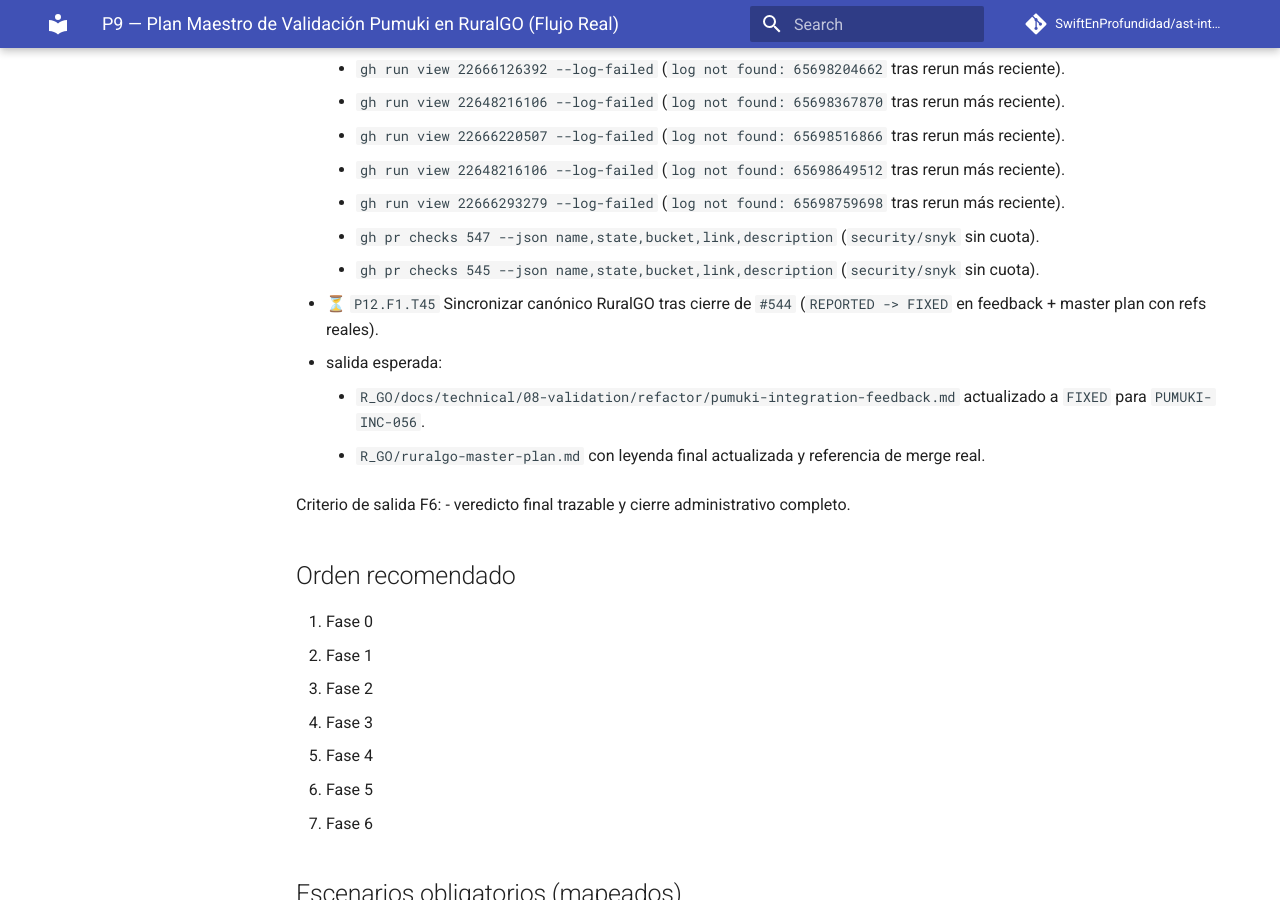
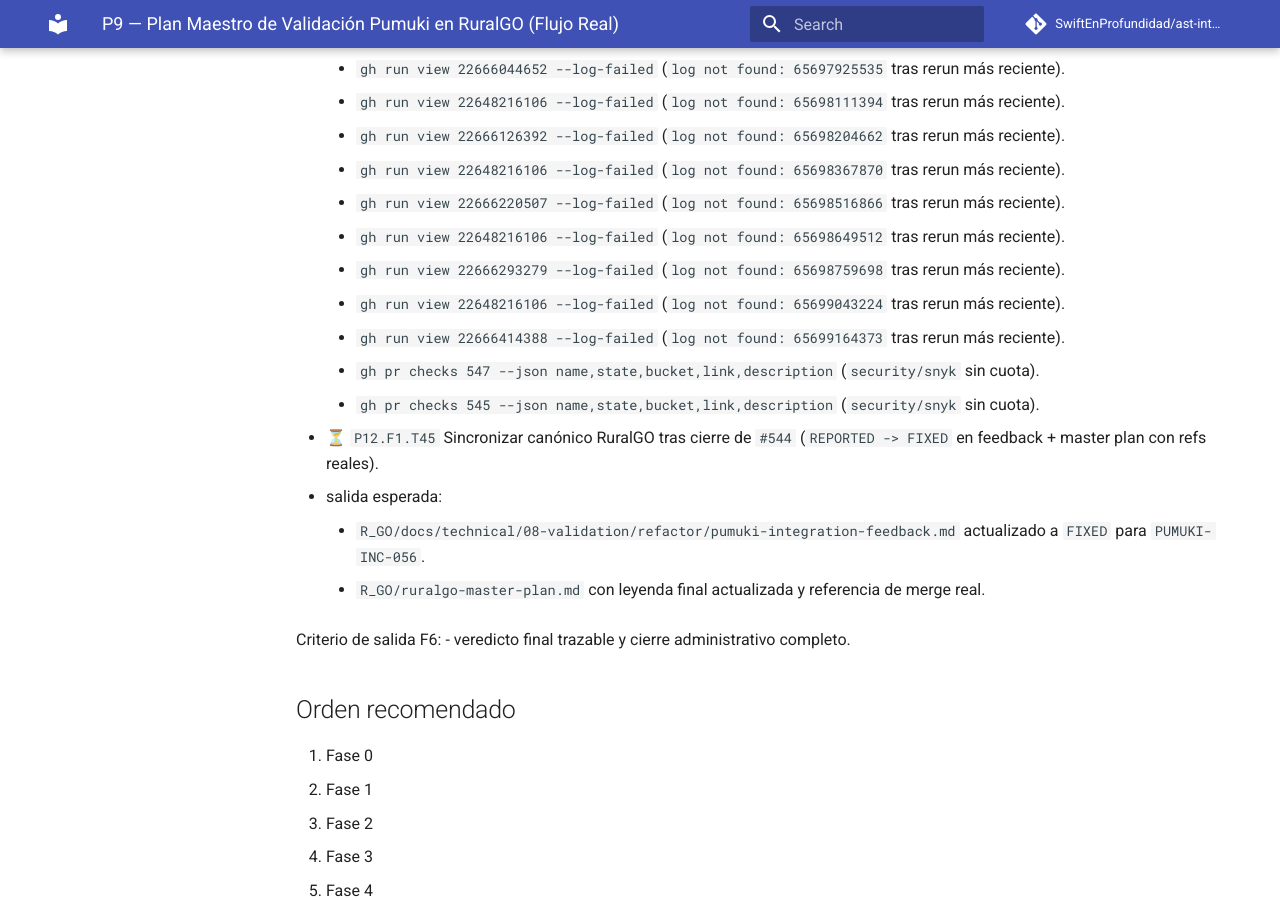
Before and after one commit to SwiftEnProfundidad/ast-intelligence-hooks, an MkDocs documentation site: the page built from docs/seguimiento-completo-validacion-ruralgo-03-03-2026.md, in a window 1280 px wide and 900 px high, scrolled down 51835 px. Built offline with MkDocs 1.6.1 and Material for MkDocs 9.7.7, drawn with Linux system fonts in a browser that asks for light colours; comment, search, counter and statistics services are not loaded; some of the changed text lies outside the part shown.

Commit message:
docs(tracking): append T47 heartbeat for latest blocker cycle

```diff
--- a/docs/seguimiento-completo-validacion-ruralgo-03-03-2026.md
+++ b/docs/seguimiento-completo-validacion-ruralgo-03-03-2026.md
@@ -1368,6 +1368,7 @@ Criterio de salida F5:
       - `https://github.com/SwiftEnProfundidad/ast-intelligence-hooks/issues/546#issuecomment-3996752091`
       - `https://github.com/SwiftEnProfundidad/ast-intelligence-hooks/issues/546#issuecomment-3996764860`
       - `https://github.com/SwiftEnProfundidad/ast-intelligence-hooks/issues/546#issuecomment-3996781223`
+      - `https://github.com/SwiftEnProfundidad/ast-intelligence-hooks/issues/546#issuecomment-3996790861`
     - evidencia de bloqueo vigente:
       - `gh run view 22648407847` (`billing lock` en GitHub Actions).
       - `gh run view 22648597740` (`billing lock` persistente tras rerun/retrigger).
@@ -1397,6 +1398,7 @@ Criterio de salida F5:
       - `gh run view 22666126392` (`billing lock` persistente en `PR #547` tras nuevo rerun).
       - `gh run view 22666220507` (`billing lock` persistente en `PR #547` tras nuevo rerun).
       - `gh run view 22666293279` (`billing lock` persistente en `PR #547` tras nuevo rerun).
+      - `gh run view 22666414388` (`billing lock` persistente en `PR #547` tras nuevo rerun).
       - `gh run view 22648216106 --log-failed` (`log not found: 65642755577`).
       - `gh run view 22648216106 --log-failed` (`log not found: 65642904197` tras nueva iteración).
       - `gh run view 22648597740 --log-failed` (`log not found: 65642481475`).
@@ -1446,6 +1448,8 @@ Criterio de salida F5:
       - `gh run view 22666220507 --log-failed` (`log not found: 65698516866` tras rerun más reciente).
       - `gh run view 22648216106 --log-failed` (`log not found: 65698649512` tras rerun más reciente).
       - `gh run view 22666293279 --log-failed` (`log not found: 65698759698` tras rerun más reciente).
+      - `gh run view 22648216106 --log-failed` (`log not found: 65699043224` tras rerun más reciente).
+      - `gh run view 22666414388 --log-failed` (`log not found: 65699164373` tras rerun más reciente).
       - `gh pr checks 547 --json name,state,bucket,link,description` (`security/snyk` sin cuota).
       - `gh pr checks 545 --json name,state,bucket,link,description` (`security/snyk` sin cuota).
 
```
